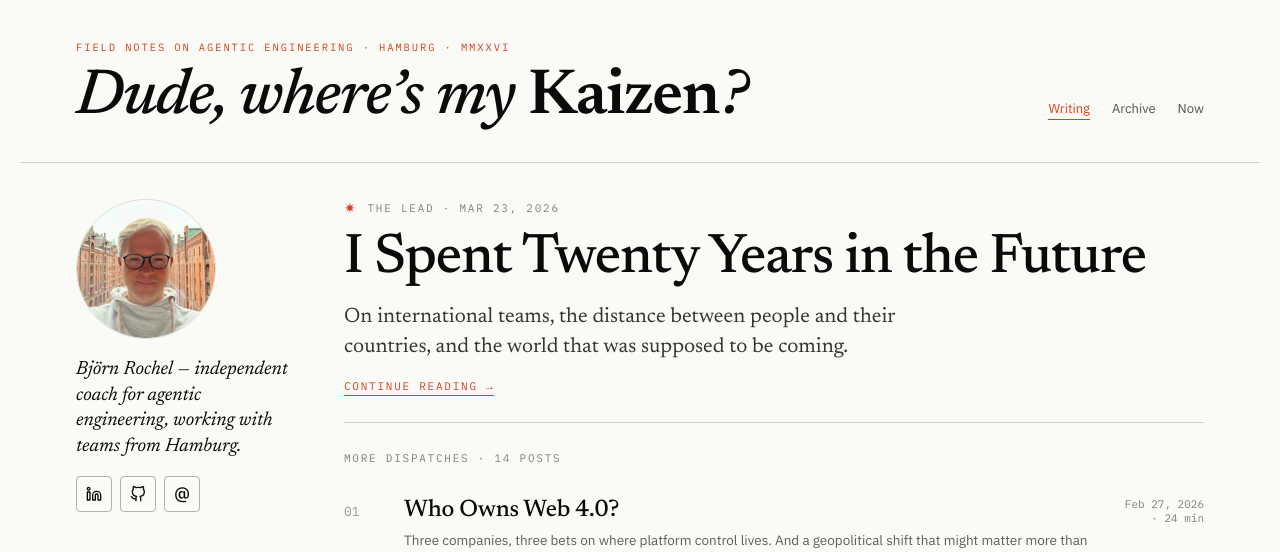
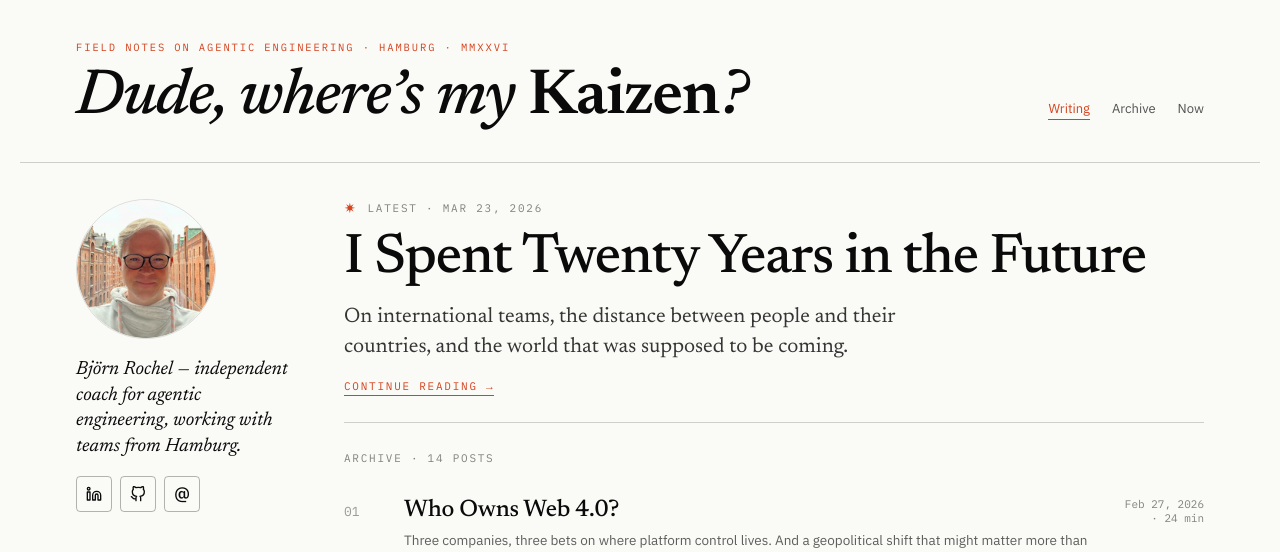
Before and after one commit to BjRo/bjro.github.io, a Jekyll site: the page built from index.html, in a window 1280 px wide. Shown: the top 552 px of the page. Built offline with Jekyll 4.4.1, drawn with Linux system fonts in a browser that asks for light colours; the list of posts is cut into pages by our own code.

Commit message:
Rephrase lead + more dispatches

```diff
--- a/_layouts/home.html
+++ b/_layouts/home.html
@@ -10,7 +10,7 @@ nav_section: home
     {% assign lead = all_posts.first %}
     {% if lead %}
     <article class="lead">
-      <div class="lead-meta"><span class="star">✷</span> The Lead · {{ lead.date | date: "%b %-d, %Y" }}{% if lead.read_time %} · {{ lead.content | number_of_words | divided_by: 200 | plus: 1 }} min{% endif %}</div>
+      <div class="lead-meta"><span class="star">✷</span> Latest · {{ lead.date | date: "%b %-d, %Y" }}{% if lead.read_time %} · {{ lead.content | number_of_words | divided_by: 200 | plus: 1 }} min{% endif %}</div>
       <h2><a href="{{ lead.url | relative_url }}">{{ lead.title }}</a></h2>
       {% if lead.excerpt %}<p class="dek">{{ lead.excerpt | strip_html | strip_newlines }}</p>{% endif %}
       <a class="more-link" href="{{ lead.url | relative_url }}">Continue reading →</a>
@@ -19,7 +19,7 @@ nav_section: home
 
     {% assign rest = all_posts | slice: 1, 50 %}
     {% if rest.size > 0 %}
-    <div class="section-eyebrow">More dispatches · {{ rest.size }} {% if rest.size == 1 %}post{% else %}posts{% endif %}</div>
+    <div class="section-eyebrow">Archive · {{ rest.size }} {% if rest.size == 1 %}post{% else %}posts{% endif %}</div>
     <ol class="post-list">
       {% for post in rest %}
       <li>
```
